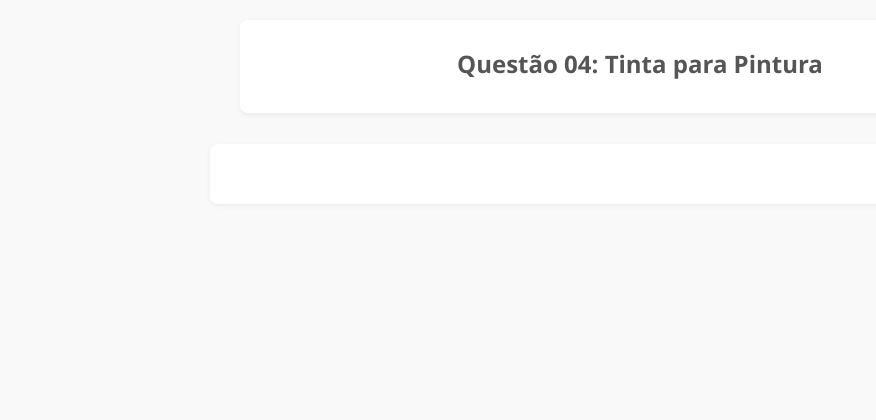
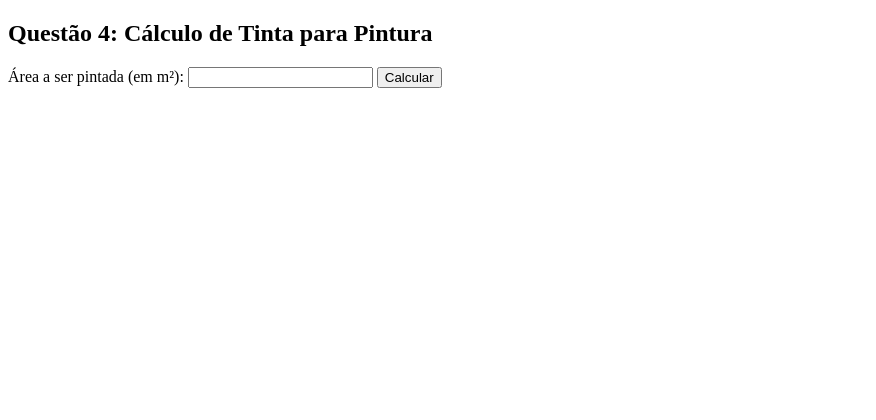
Before and after one commit to valsouza05/lista-de-exercicios-PHP, a PHP site: page /questoes/04/index.php in a window 1280 px wide. Shown: the top 420 px of the page, without its empty margins (0-876 px from the left). After the commit the page ends 88 px from the top, so only its background shows below. Run offline with PHP 8.4, Linux system fonts and the light colour scheme.

Commit message:
Update index.php

```diff
--- a/questoes/04/index.php
+++ b/questoes/04/index.php
@@ -1,25 +1,29 @@
 <!DOCTYPE html>
-<html lang="pt-br">
+<html lang="pt-BR">
+<head>
+    <meta charset="UTF-8">
+    <title>Questão 4 - Loja de Tintas</title>
+</head>
+<body>
+    <h2>Questão 4: Cálculo de Tinta para Pintura</h2>
 
-<head>
-    <meta charset="UTF--8">
-    <meta name="viewport" content="width=device-width, initial-scale=1.0">
-    <title>Página Inicial - Exercícios PHP</title>
-    <link rel="stylesheet" href="./../../styles.css">
-</head>
+    <form method="post">
+        <label>Área a ser pintada (em m²):</label>
+        <input type="number" name="area" step="0.1" required>
+        <button type="submit">Calcular</button>
+    </form>
 
-<body>
+    <?php
+    if ($_SERVER["REQUEST_METHOD"] == "POST") {
+        $area = (float) $_POST["area"];
+        $litros_necessarios = $area / 3;
+        $latas = ceil($litros_necessarios / 18);
+        $preco = $latas * 80;
 
-    <header>
-        <h2>Questão 04: Tinta para Pintura</h2>
-    </header>
-
-    <main>
-
-    <!-- implementação da solução -->
-
-    </main>
+        echo "<p>Área: <strong>$area m²</strong></p>";
+        echo "<p>Você precisa de <strong>$latas</strong> lata(s) de tinta.</p>";
+        echo "<p>Preço total: <strong>R$ " . number_format($preco, 2, ',', '.') . "</strong></p>";
+    }
+    ?>
 </body>
-
-
 </html>
```
